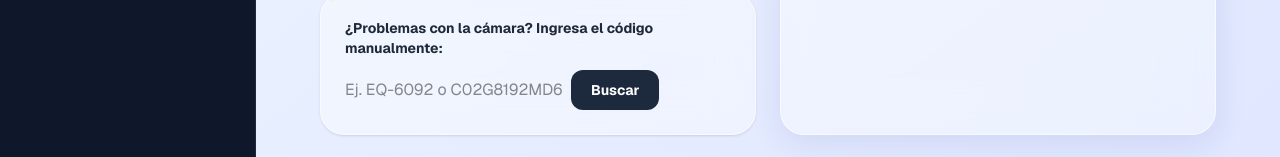
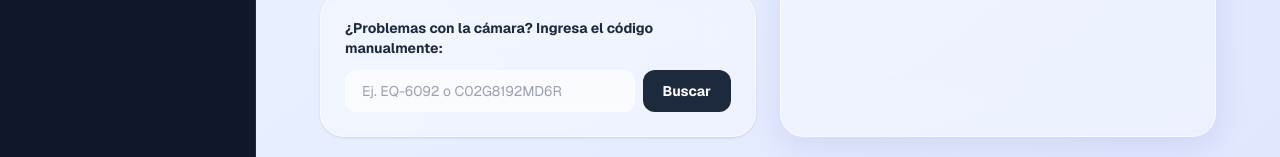
Before and after one commit to ronmardi/inventario, a Next.js app: page /dashboard/escaner in a window 1280 px wide. Shown: the part 643-800 px from the top of the page. Built offline with nearby package versions, Linux system fonts and the light colour scheme; no server answers.

Commit message:
fix: scan

```diff
--- a/app/dashboard/escaner/page.tsx
+++ b/app/dashboard/escaner/page.tsx
@@ -239,8 +239,10 @@ export default function EscanerPage() {
                 id="assetQuery"
                 name="assetQuery"
                 type="text"
+                value={manualCode}
+                onChange={(e) => setManualCode(e.target.value)}
                 placeholder="Ej. EQ-6092 o C02G8192MD6R"
-                // ... resto de tus props (value, onChange, className, etc.)
+                className="flex-1 px-4 py-2.5 rounded-xl bg-white/60 dark:bg-gray-800/60 border border-white/50 dark:border-gray-600/50 text-gray-900 dark:text-white placeholder-gray-400 text-sm focus:outline-none focus:ring-2 focus:ring-blue-500/50 transition-all"
               />
               <button
                 type="submit"
```
